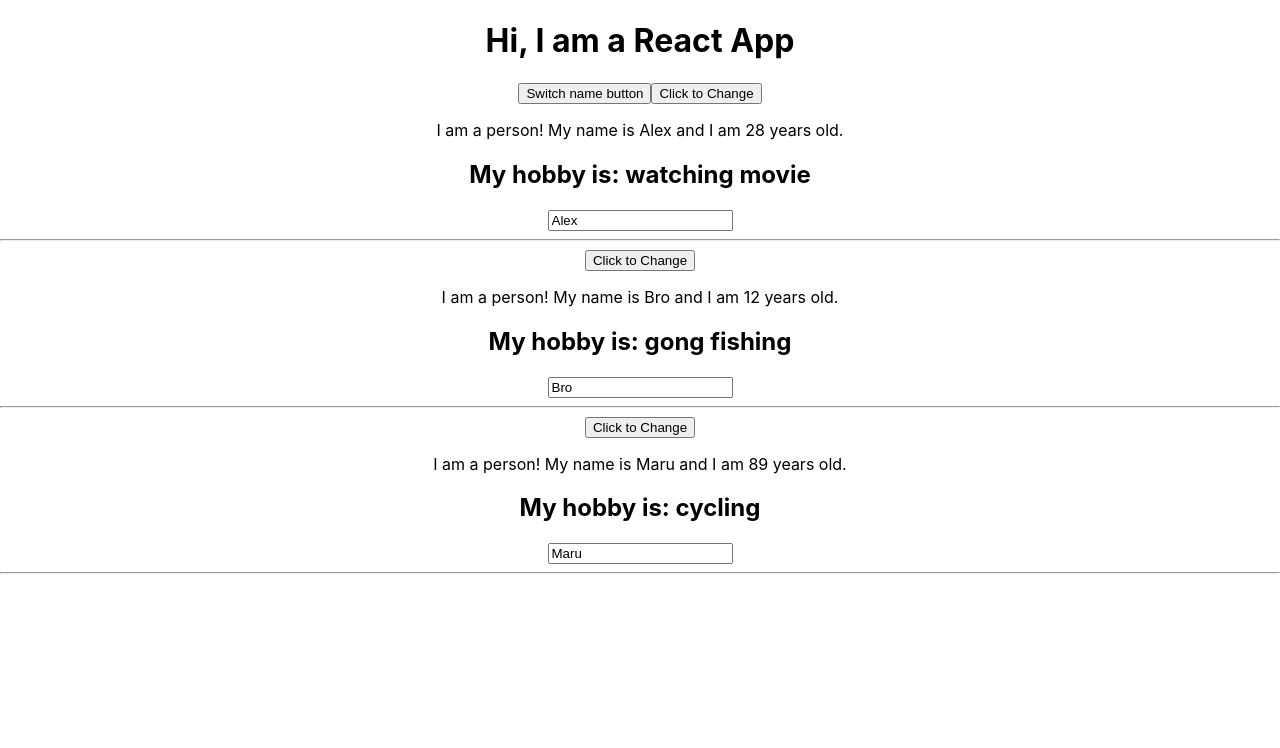
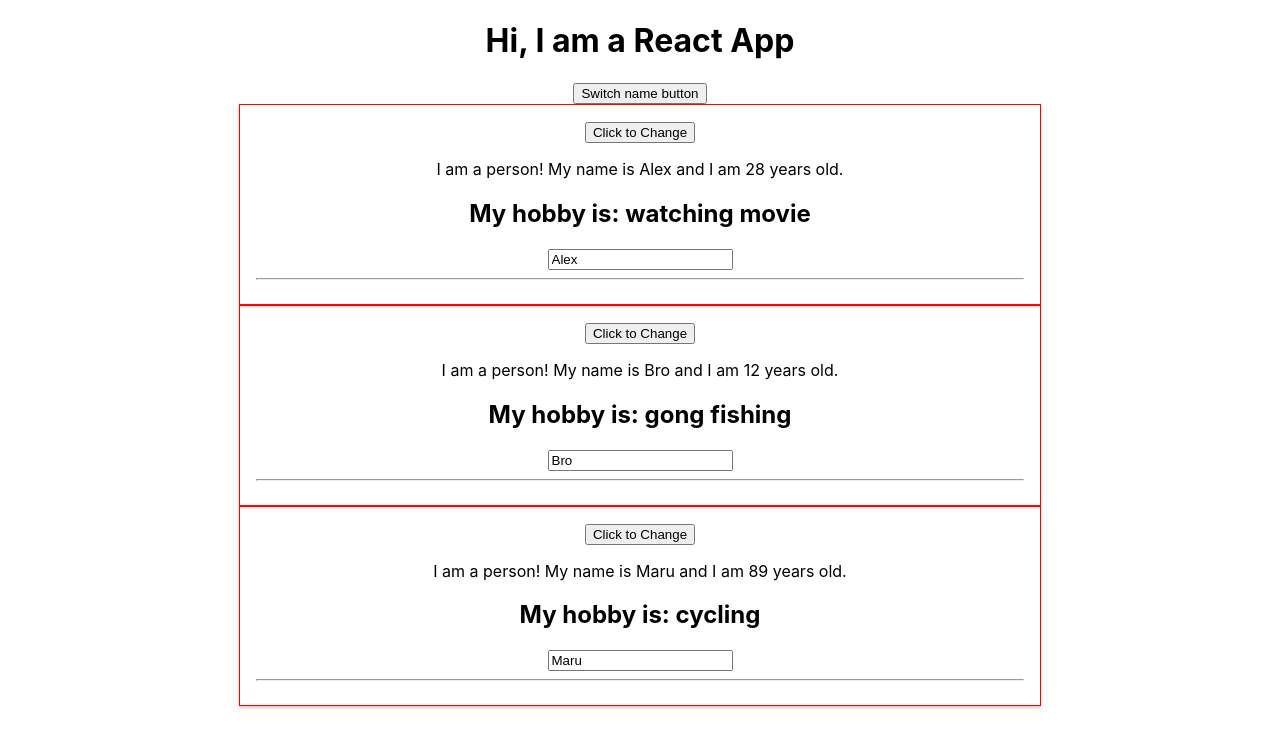
Before and after one commit to ArthurZheng/learn-react-with-max, a React (Create React App) app: page / in a window 1280 px wide. Shown: the top 748 px of the page. Built offline with nearby package versions, Linux system fonts and the light colour scheme.

Commit message:
add Person.css and use it in Person.js

```diff
--- /dev/null
+++ b/src/components/Person/Person.css
@@ -0,0 +1,8 @@
+.Person {
+    width: 60%;
+    margin: auto;
+    border: 1px solid red;
+    box-shadow: 0 2px 3px #cccccc;
+    padding: 16px;
+    text-align: center;
+}
--- a/src/components/Person/Person.js
+++ b/src/components/Person/Person.js
@@ -1,14 +1,15 @@
 import React from 'react';
 
-import Aux from '../Aux/Aux';
+// import Aux from '../Aux/Aux';
+import './Person.css';
 
 const Person = ({name, age, click, children, nameChanged}) => (
-    <Aux>
+    <div className="Person">
         <button onClick={click}>Click to Change</button>
         <p>I am a person! My name is {name} and I am {age} years old.</p>
         <h2>{children}</h2>
         <input type="text" onChange={nameChanged} value={name} />
         <hr />
-    </Aux>
+    </div>
 )
 export default Person;
```
